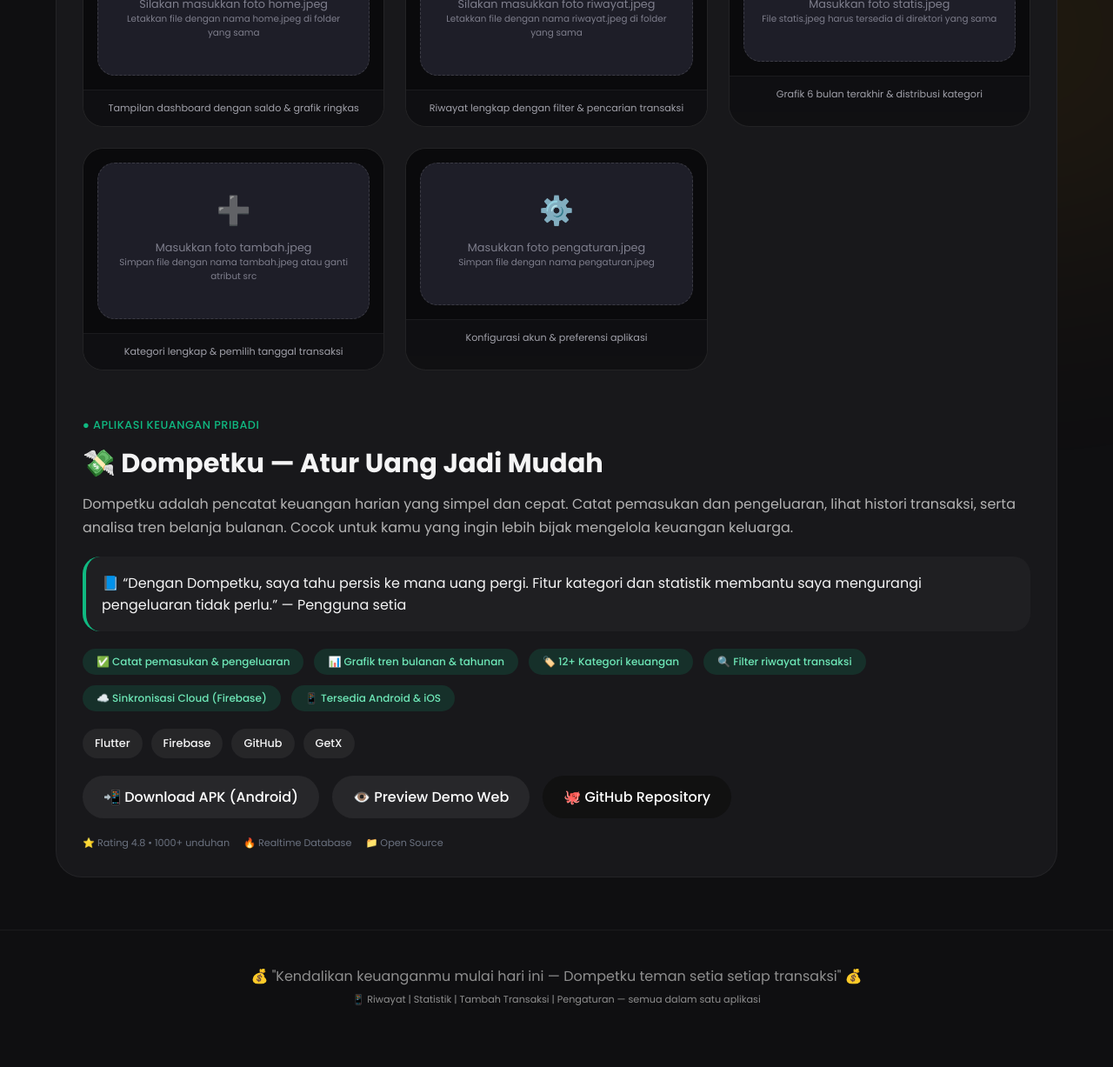
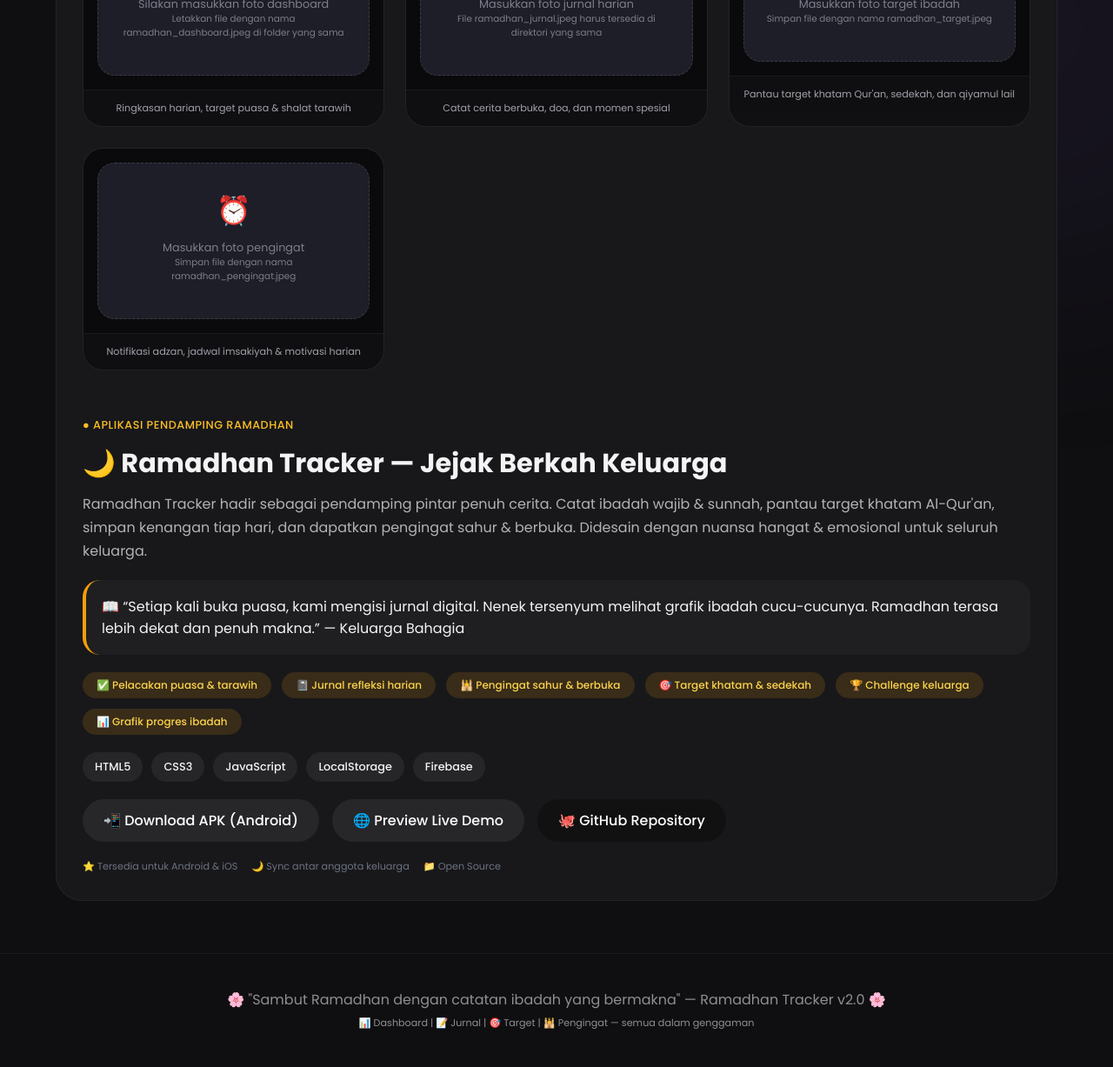
Before and after one commit to Irwanjsh/myportoAI, a plain HTML site: page index.html in a window 1280 px wide. Shown: the part 664-1891 px from the top of the page at 87% size. Before the commit the page ends 1864 px from the top, so only its background shows below. Drawn offline with Linux system fonts and the light colour scheme.

Commit message:
Rename app and update content for Ramadhan Tracker

```diff
--- a/index.html
+++ b/index.html
@@ -3,7 +3,7 @@
 <head>
   <meta charset="UTF-8">
   <meta name="viewport" content="width=device-width, initial-scale=1.0, viewport-fit=cover">
-  <title>Dompetku | Aplikasi Keuangan Keluarga</title>
+  <title>Ramadhan Tracker | Jejak Ibadah Keluarga</title>
   <!-- Google Fonts + Styles -->
   <link href="https://fonts.googleapis.com/css2?family=Poppins:wght@300;400;500;600;700;800&display=swap" rel="stylesheet">
   <style>
@@ -30,13 +30,13 @@
       z-index: -1;
     }
     .blur1 {
-      background: #10B981;
+      background: #F59E0B;
       top: -100px;
       left: -100px;
       opacity: 0.2;
     }
     .blur2 {
-      background: #F59E0B;
+      background: #8B5CF6;
       bottom: -100px;
       right: -100px;
       opacity: 0.15;
@@ -58,7 +58,7 @@
     .hero h1 {
       font-size: 4rem;
       margin: 25px 0 15px;
-      background: linear-gradient(135deg, #FFFFFF, #34d399);
+      background: linear-gradient(135deg, #FFFFFF, #fbbf24);
       -webkit-background-clip: text;
       background-clip: text;
       color: transparent;
@@ -85,8 +85,8 @@
     }
     .card:hover {
       transform: translateY(-8px);
-      border: 1px solid rgba(16,185,129,0.4);
-      box-shadow: 0 0 25px rgba(16,185,129,0.15);
+      border: 1px solid rgba(245,158,11,0.4);
+      box-shadow: 0 0 25px rgba(245,158,11,0.15);
     }
 
     /* GALERI FOTO - TEMPAT UNTUK MASUKKAN FOTO ASLI */
@@ -116,7 +116,7 @@
       transition: 0.3s;
     }
     .screenshot-card:hover {
-      border-color: rgba(16,185,129,0.5);
+      border-color: rgba(245,158,11,0.5);
       transform: translateY(-4px);
     }
     .screenshot-placeholder {
@@ -142,7 +142,7 @@
     .img-label {
       margin-top: 12px;
       font-size: 0.7rem;
-      color: #8b8b9b;
+      color: #fbbf24;
       background: rgba(0,0,0,0.5);
       padding: 4px 12px;
       border-radius: 30px;
@@ -176,7 +176,7 @@
     }
     .category-badge {
       font-size: 0.8rem;
-      color: #10B981;
+      color: #fbbf24;
       letter-spacing: 0.5px;
       font-weight: 500;
     }
@@ -221,7 +221,7 @@
       gap: 8px;
     }
     .buttons a:hover {
-      background: #10B981;
+      background: #f59e0b;
       transform: scale(0.97);
     }
     .features-list {
@@ -231,16 +231,16 @@
       margin: 20px 0 10px;
     }
     .feature-chip {
-      background: rgba(16,185,129,0.15);
+      background: rgba(245,158,11,0.15);
       border-radius: 30px;
       padding: 6px 16px;
       font-size: 0.75rem;
       font-weight: 500;
-      color: #6ee7b7;
+      color: #fcd34d;
     }
     .story-block {
       background: rgba(255,255,255,0.03);
-      border-left: 4px solid #10b981;
+      border-left: 4px solid #f59e0b;
       padding: 18px;
       border-radius: 20px;
       margin: 20px 0;
@@ -267,112 +267,102 @@
 <div class="blur blur2"></div>
 
 <section class="hero">
-  <div class="tag">💰 Simple Finance Tracker</div>
-  <h1>Dompetku</h1>
-  <p>Kelola pemasukan & pengeluaran harian dengan mudah. Pantau riwayat, analisis statistik, dan kendalikan arus kas keluarga dalam satu aplikasi.</p>
+  <div class="tag">🌙 Ramadhan Mubarak 1447 H</div>
+  <h1>Ramadhan Tracker</h1>
+  <p>Rekam setiap ibadah, pantau progres harian, dan abadikan cerita hangat Ramadhan bersama keluarga. Pendamping digital penuh berkah.</p>
 </section>
 
 <div class="app-container">
   <div class="card">
     <!-- GALERI FOTO: TEMPAT UNTUK ANDA MASUKKAN FOTO ASLI -->
     <div class="gallery-title">
-      📸 Screenshot Aplikasi Dompetku
+      📸 Screenshot Aplikasi Ramadhan Tracker
     </div>
     <div class="gallery-sub">
       ⬇️ Tempatkan foto asli aplikasi kamu di area di bawah ini
     </div>
     <div class="screenshot-grid">
 
-      <!-- Card 1: Home / Dashboard -->
+      <!-- Card 1: Dashboard Utama / Progress Ibadah -->
       <div class="screenshot-card">
         <div class="screenshot-placeholder">
-          <img src="home.jpeg" alt="Dashboard Dompetku" onerror="this.onerror=null; this.parentElement.innerHTML='<div class=\'empty-photo-note\'><span>🏠</span>Silakan masukkan foto home.jpeg<br><span style=\'font-size:0.65rem;\'>Letakkan file dengan nama home.jpeg di folder yang sama</span></div>'">
-          <div class="img-label">🏠 Halaman Utama & Ringkasan Keuangan</div>
+          <img src="home.jpeg" alt="Dashboard Ramadhan Tracker" onerror="this.onerror=null; this.parentElement.innerHTML='<div class=\'empty-photo-note\'><span>🕌</span>Silakan masukkan foto dashboard<br><span style=\'font-size:0.65rem;\'>Letakkan file dengan nama ramadhan_dashboard.jpeg di folder yang sama</span></div>'">
+          <div class="img-label">📊 Dashboard & Progress Ibadah</div>
         </div>
         <div class="card-footer-caption">
-          Tampilan dashboard dengan saldo & grafik ringkas
+          Ringkasan harian, target puasa & shalat tarawih
         </div>
       </div>
 
-      <!-- Card 2: Riwayat Transaksi -->
+      <!-- Card 2: Jurnal Harian & Catatan -->
       <div class="screenshot-card">
         <div class="screenshot-placeholder">
-          <img src="riwayat.jpeg" alt="Riwayat Transaksi Dompetku" onerror="this.onerror=null; this.parentElement.innerHTML='<div class=\'empty-photo-note\'><span>🖼️</span>Silakan masukkan foto riwayat.jpeg<br><span style=\'font-size:0.65rem;\'>Letakkan file dengan nama riwayat.jpeg di folder yang sama</span></div>'">
-          <div class="img-label">📋 Halaman Riwayat Transaksi</div>
+          <img src="jurnal.jpeg" alt="Jurnal Ramadhan" onerror="this.onerror=null; this.parentElement.innerHTML='<div class=\'empty-photo-note\'><span>📓</span>Masukkan foto jurnal harian<br><span style=\'font-size:0.65rem;\'>File ramadhan_jurnal.jpeg harus tersedia di direktori yang sama</span></div>'">
+          <div class="img-label">📝 Jurnal & Refleksi Harian</div>
         </div>
         <div class="card-footer-caption">
-          Riwayat lengkap dengan filter & pencarian transaksi
+          Catat cerita berbuka, doa, dan momen spesial
         </div>
       </div>
 
-      <!-- Card 3: Statistik & Pengeluaran -->
+      <!-- Card 3: Target Ibadah & Khatam Qur'an -->
       <div class="screenshot-card">
         <div class="screenshot-placeholder">
-          <img src="statis.jpeg" alt="Statistik Pengeluaran Dompetku" onerror="this.onerror=null; this.parentElement.innerHTML='<div class=\'empty-photo-note\'><span>📊</span>Masukkan foto statis.jpeg<br><span style=\'font-size:0.65rem;\'>File statis.jpeg harus tersedia di direktori yang sama</span></div>'">
-          <div class="img-label">📈 Statistik & Tren Pengeluaran</div>
+          <img src="daily.jpeg" alt="Target Ibadah Ramadhan" onerror="this.onerror=null; this.parentElement.innerHTML='<div class=\'empty-photo-note\'><span>🎯</span>Masukkan foto target ibadah<br><span style=\'font-size:0.65rem;\'>Simpan file dengan nama ramadhan_target.jpeg</span></div>'">
+          <div class="img-label">🎯 Refleksi dan dalil</div>
         </div>
         <div class="card-footer-caption">
-          Grafik 6 bulan terakhir & distribusi kategori
+          Pantau target khatam Qur'an, sedekah, dan qiyamul lail
         </div>
       </div>
 
-      <!-- Card 4: Tambah Transaksi -->
+      <!-- Card 4: Pengingat & Motivasi -->
       <div class="screenshot-card">
         <div class="screenshot-placeholder">
-          <img src="tambah.jpeg" alt="Tambah Transaksi Dompetku" onerror="this.onerror=null; this.parentElement.innerHTML='<div class=\'empty-photo-note\'><span>➕</span>Masukkan foto tambah.jpeg<br><span style=\'font-size:0.65rem;\'>Simpan file dengan nama tambah.jpeg atau ganti atribut src</span></div>'">
-          <div class="img-label">➕ Form Tambah Transaksi Baru</div>
+          <img src="edukasi.jpeg" alt="Pengingat Ramadhan" onerror="this.onerror=null; this.parentElement.innerHTML='<div class=\'empty-photo-note\'><span>⏰</span>Masukkan foto pengingat<br><span style=\'font-size:0.65rem;\'>Simpan file dengan nama ramadhan_pengingat.jpeg</span></div>'">
+          <div class="img-label">🕌 Edukasi & tatacara</div>
         </div>
         <div class="card-footer-caption">
-          Kategori lengkap & pemilih tanggal transaksi
-        </div>
-      </div>
-
-      <!-- Card 5: Pengaturan Aplikasi -->
-      <div class="screenshot-card">
-        <div class="screenshot-placeholder">
-          <img src="pengaturan.jpeg" alt="Pengaturan Dompetku" onerror="this.onerror=null; this.parentElement.innerHTML='<div class=\'empty-photo-note\'><span>⚙️</span>Masukkan foto pengaturan.jpeg<br><span style=\'font-size:0.65rem;\'>Simpan file dengan nama pengaturan.jpeg</span></div>'">
-          <div class="img-label">⚙️ Pengaturan Aplikasi</div>
-        </div>
-        <div class="card-footer-caption">
-          Konfigurasi akun & preferensi aplikasi
+          Notifikasi adzan, jadwal imsakiyah & motivasi harian
         </div>
       </div>
     </div>
 
     <!-- DESKRIPSI APLIKASI & FITUR -->
     <div class="card-content">
-      <div class="category-badge">● APLIKASI KEUANGAN PRIBADI</div>
-      <h2>💸 Dompetku — Atur Uang Jadi Mudah</h2>
-      <p>Dompetku adalah pencatat keuangan harian yang simpel dan cepat. Catat pemasukan dan pengeluaran, lihat histori transaksi, serta analisa tren belanja bulanan. Cocok untuk kamu yang ingin lebih bijak mengelola keuangan keluarga.</p>
+      <div class="category-badge">● APLIKASI PENDAMPING RAMADHAN</div>
+      <h2>🌙 Ramadhan Tracker — Jejak Berkah Keluarga</h2>
+      <p>Ramadhan Tracker hadir sebagai pendamping pintar penuh cerita. Catat ibadah wajib & sunnah, pantau target khatam Al-Qur'an, simpan kenangan tiap hari, dan dapatkan pengingat sahur & berbuka. Didesain dengan nuansa hangat & emosional untuk seluruh keluarga.</p>
 
       <div class="story-block">
-        <span>📘 “Dengan Dompetku, saya tahu persis ke mana uang pergi. Fitur kategori dan statistik membantu saya mengurangi pengeluaran tidak perlu.” — Pengguna setia</span>
+        <span>📖 “Setiap kali buka puasa, kami mengisi jurnal digital. Nenek tersenyum melihat grafik ibadah cucu-cucunya. Ramadhan terasa lebih dekat dan penuh makna.” — Keluarga Bahagia</span>
       </div>
 
       <div class="features-list">
-        <span class="feature-chip">✅ Catat pemasukan & pengeluaran</span>
-        <span class="feature-chip">📊 Grafik tren bulanan & tahunan</span>
-        <span class="feature-chip">🏷️ 12+ Kategori keuangan</span>
-        <span class="feature-chip">🔍 Filter riwayat transaksi</span>
-        <span class="feature-chip">☁️ Sinkronisasi Cloud (Firebase)</span>
-        <span class="feature-chip">📱 Tersedia Android & iOS</span>
+        <span class="feature-chip">✅ Pelacakan puasa & tarawih</span>
+        <span class="feature-chip">📓 Jurnal refleksi harian</span>
+        <span class="feature-chip">🕌 Pengingat sahur & berbuka</span>
+        <span class="feature-chip">🎯 Target khatam & sedekah</span>
+        <span class="feature-chip">🏆 Challenge keluarga</span>
+        <span class="feature-chip">📊 Grafik progres ibadah</span>
       </div>
 
       <div class="stack">
-        <span>Flutter</span>
+        <span>HTML5</span>
+        <span>CSS3</span>
+        <span>JavaScript</span>
+        <span>LocalStorage</span>
         <span>Firebase</span>
-        <span>GitHub</span>
-        <span>GetX</span>
       </div>
 
       <div class="buttons">
-        <a href="#" id="downloadDompetkuBtn">📲 Download APK (Android)</a>
-        <a href="#" id="previewDompetkuBtn">👁️ Preview Demo Web</a>
-        <a href="#" id="githubDompetkuBtn" style="background:#111">🐙 GitHub Repository</a>
+        <a href="#" id="downloadRamadhanBtn">📲 Download APK (Android)</a>
+        <a href="#" id="previewRamadhanBtn">🌐 Preview Live Demo</a>
+        <a href="#" id="githubRamadhanBtn" style="background:#111">🐙 GitHub Repository</a>
       </div>
       <div style="font-size:0.7rem; margin-top: 20px; color:#6b7280; display: flex; gap: 16px; flex-wrap: wrap;">
-        <span>⭐ Rating 4.8 • 1000+ unduhan</span>
-        <span>🔥 Realtime Database</span>
+        <span>⭐ Tersedia untuk Android & iOS</span>
+        <span>🌙 Sync antar anggota keluarga</span>
         <span>📁 Open Source</span>
       </div>
     </div>
@@ -380,22 +370,22 @@
 </div>
 
 <footer>
-  💰 "Kendalikan keuanganmu mulai hari ini — Dompetku teman setia setiap transaksi" 💰<br>
-  <span style="font-size:0.7rem;">📱 Riwayat | Statistik | Tambah Transaksi | Pengaturan — semua dalam satu aplikasi</span>
+  🌸 "Sambut Ramadhan dengan catatan ibadah yang bermakna" — Ramadhan Tracker v2.0 🌸<br>
+  <span style="font-size:0.7rem;">📊 Dashboard | 📝 Jurnal | 🎯 Target | 🕌 Pengingat — semua dalam genggaman</span>
 </footer>
 
 <script>
-  document.getElementById('downloadDompetkuBtn')?.addEventListener('click', (e) => {
+  document.getElementById('downloadRamadhanBtn')?.addEventListener('click', (e) => {
     e.preventDefault();
-    alert("📲 Link download Dompetku\n\nAplikasi keuangan sederhana siap diunduh dari Google Play Store. Kelola pemasukan & pengeluaran jadi lebih mudah.");
+    alert("📲 Link download Ramadhan Tracker\n\nAplikasi siap diunduh dari Google Play Store. Semoga memberkahi setiap langkah ibadah keluarga Anda.");
   });
-  document.getElementById('previewDompetkuBtn')?.addEventListener('click', (e) => {
+  document.getElementById('previewRamadhanBtn')?.addEventListener('click', (e) => {
     e.preventDefault();
-    alert("👁️ Preview Dompetku\n\nFitur unggulan: • Input transaksi cepat • Grafik pengeluaran • Kategori dinamis • Riwayat lengkap dengan filter.");
+    alert("🌙 Demo Web Ramadhan Tracker\n\nFitur interaktif: dashboard progres harian, jurnal emosional, target khatam Qur'an, dan pengingat sahur.");
   });
-  document.getElementById('githubDompetkuBtn')?.addEventListener('click', (e) => {
+  document.getElementById('githubRamadhanBtn')?.addEventListener('click', (e) => {
     e.preventDefault();
-    alert("🐙 GitHub: https://github.com/dompetku/finance-tracker-flutter\nFlutter + Firebase, kontribusi dipersilakan.");
+    alert("🐙 GitHub Repository: https://github.com/ramadhantracker/jejakberkah\nKode sumber terbuka, kontribusi dipersilakan.");
   });
 </script>
 </body>
```
